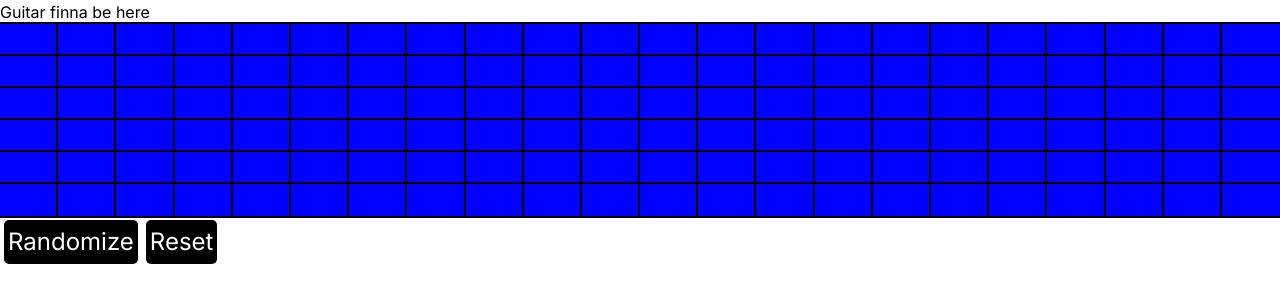
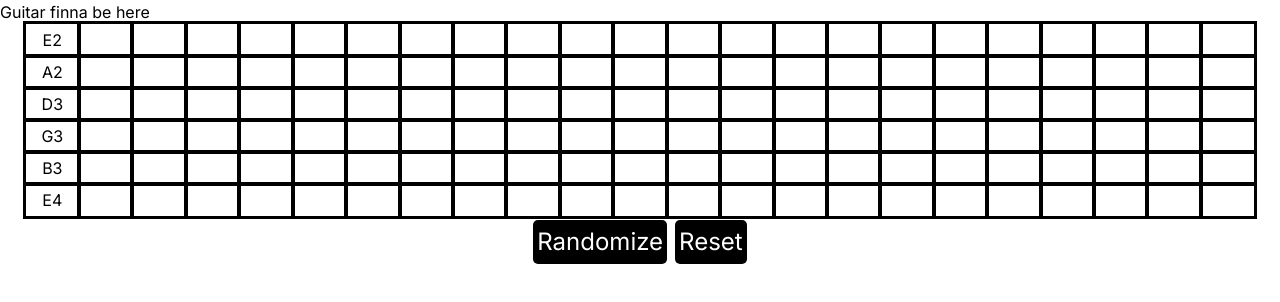
Before and after one commit to c0lin0Brien/scordatura, a Next.js app in the folder scordatura/: page / in a window 1280 px wide. Shown: the top 302 px of the page. Built offline with nearby package versions, Linux system fonts and the light colour scheme.

Commit message:
Open note indicator

```diff
--- a/scordatura/app/globals.css
+++ b/scordatura/app/globals.css
@@ -4,12 +4,27 @@
 
 @layer components {
   .interval {
-    background-color: blue;
     outline: solid;
     outline-color: black;
     outline-width: 2px;
     height: 4vh;
     width: 100vh;
+    user-select: none;
+    -moz-user-select: none;
+    -khtml-user-select: none;
+    -webkit-user-select: none;
+    -o-user-select: none;
+    text-align: center;
+    justify-content: center;
+    display: flex;
+    flex-direction: column;
+  }
+  .fretBoard {
+    outline: solid;
+    outline-color: black;
+    outline-width: 3px;
+    margin-right: 2vw;
+    margin-left: 2vw;
   }
 }
 
--- a/scordatura/components/guitar.tsx
+++ b/scordatura/components/guitar.tsx
@@ -30,11 +30,14 @@ const Guitar = () => {
 
     const strings = Array.from( {length: 6}, (_, index) => <String key={index} string={index}
      openNote={currentTuning[index]}/>);
+
     return (
         <div>
-            {strings}
-            <button onClick={randomizeTuning}>Randomize</button>
-            <button onClick={resetTuning}>Reset</button>
+            <div className='fretBoard'>{strings}</div>
+            <div className='flex justify-center'>
+                <button onClick={randomizeTuning}>Randomize</button>
+                <button onClick={resetTuning}>Reset</button>
+            </div>
         </div>
     )
 }
--- a/scordatura/components/string.tsx
+++ b/scordatura/components/string.tsx
@@ -14,6 +14,7 @@ const totalNoteMap: string[] =
 interface IntervalProps {
     string: number;
     note: string;
+    children?: string;
 }
 
 window.addEventListener('mousedown', () => {
@@ -24,7 +25,7 @@ window.addEventListener('mouseup', () => {
     playing = false;
 })
 
-const Interval: React.FC<IntervalProps> = ({ string = 0, note}) => {
+const Interval: React.FC<IntervalProps> = ({ string = 0, note, children}) => {
     const strum = () => {
         if (playing) {
             play();
@@ -36,7 +37,9 @@ const Interval: React.FC<IntervalProps> = ({ string = 0, note}) => {
         audio.play();
     }
     return (
-        <div className="interval" onClick={play} onMouseOver={strum} />
+        <div className="interval" onClick={play} onMouseOver={strum}>
+            {children}
+        </div>
     )
 }
 
@@ -46,10 +49,15 @@ interface StringProps {
 }
 
 const String: React.FC<StringProps> = ({string = 0, openNote}) => {
-    const notes = Array.from( {length: 22}, (_, index) => <Interval key={index} note={totalNoteMap[openNote + index]} string={string} />);
+    const notes = Array.from( {length: 22}, (_, index) => <Interval key={index} note={totalNoteMap[openNote + index + 1]} string={string}/>);
     return (
         // TODO: Make this flex and nice
-        <div className="flex justify-evenly">{notes}</div>
+        <div className="flex justify-evenly">
+            <Interval string={string} note={totalNoteMap[openNote]}>
+                {totalNoteMap[openNote]}
+            </Interval>
+            {notes}
+        </div>
     );
 }
 
```
